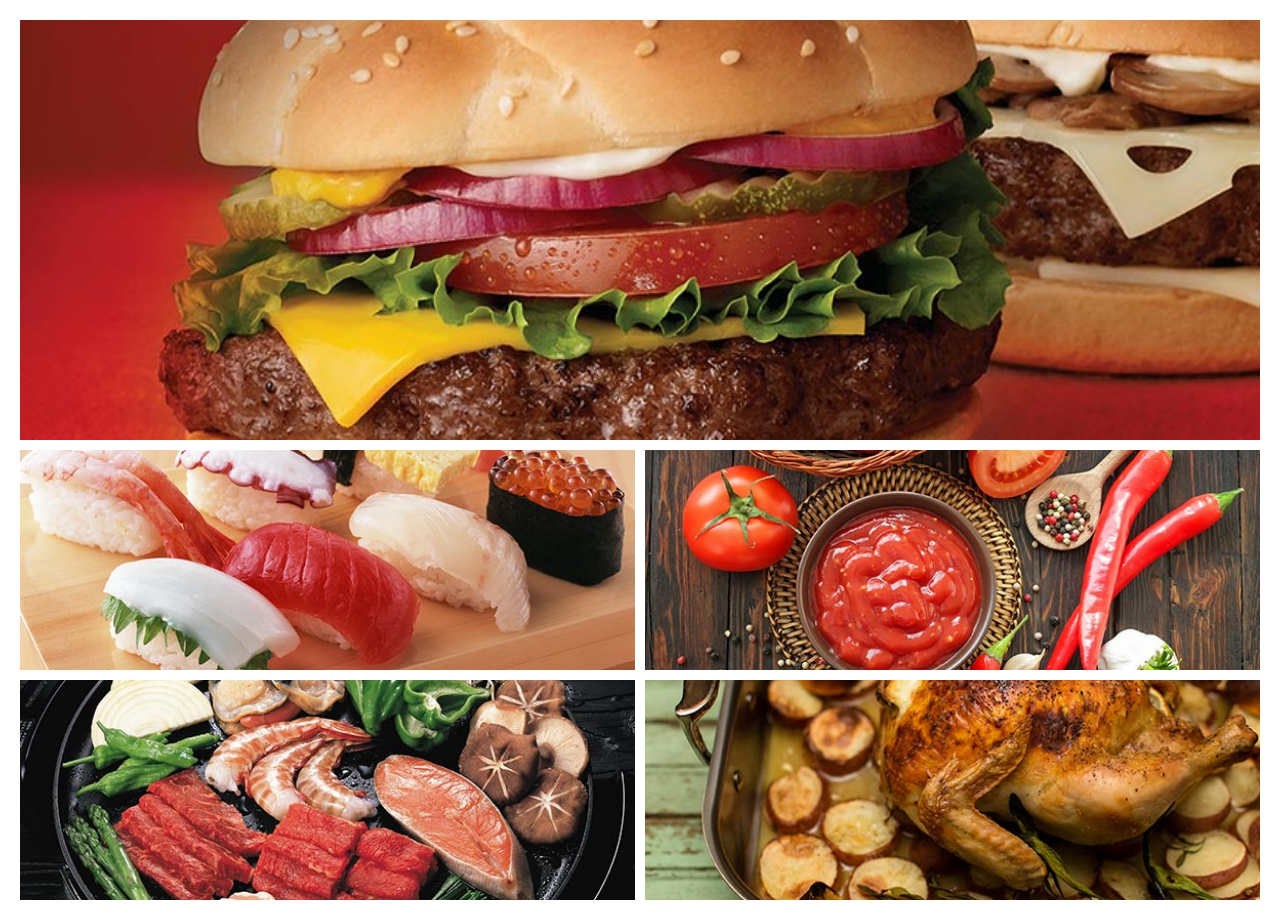
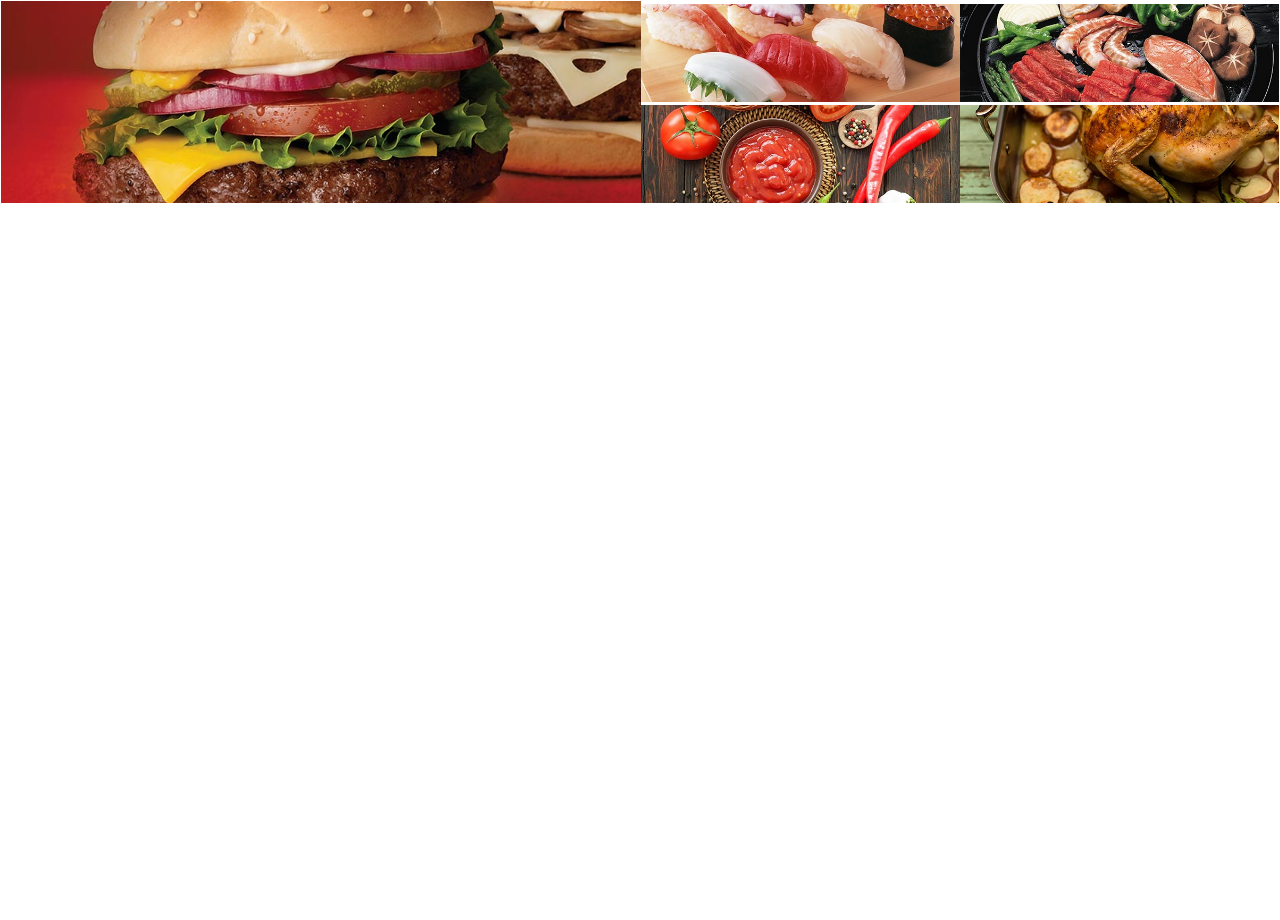
Before and after one commit to Bohangood/Homework, a plain HTML site: page index.html in a window 1280 px wide. After the commit the page ends 800 px from the top, so only its background shows below. Drawn offline with Linux system fonts and the light colour scheme.

Commit message:
upgrade1

```diff
--- a/style.css
+++ b/style.css
@@ -2,7 +2,7 @@ body{
     margin: 0;
 }
 .content {
-    padding: 10px;
+    padding: 1px;
 
 }
 .burger{
@@ -12,7 +12,7 @@ body{
     background-position: center;
 
 
-    padding: 10px;
+    padding: 1px;
     min-height:200px;
 
     position: relative;
@@ -20,8 +20,8 @@ body{
 }
 .menu{
     display: grid;
-    gap: 10px;
-    margin-top: 10px;
+    gap: 3px;
+    margin-top: 3px;
 }
 .food{
     background-image: url(sushi.jpg);
@@ -29,7 +29,7 @@ body{
     background-repeat: no-repeat;
     background-position: center;
 
-    padding: 10px;
+    padding: 1px;
     min-height: 90px;
     position: relative;
 }
@@ -37,21 +37,21 @@ body{
     background-image: url(rajcata.jpg);
     background-size: cover;
     background-position: center;
-    padding: 10px;
+    padding: 1px;
     min-height: 90px;
     position: relative;
 }
 .menu2{
     display: grid;
-    gap: 10px;
-    margin-top: 10px;
+    gap: 3px;
+    margin-top: 3px;
 }
 .food3{
     background-image: url(grilovani.jpg);
     background-size: cover;
     background-position: center;
 
-    padding: 10px;
+    padding: 1px;
     min-height: 90px;
     position: relative;
 }
@@ -59,13 +59,13 @@ body{
     background-image: url(kure.jpg);
     background-size: cover;
     background-position: center;
-    color: white;
 
-    padding: 10px;
+
+    padding: 1px;
     min-height: 90px;
     position: relative;
 }
-@media (min-width: 600px) {
+@media (max-width: 600px) {
     .content {
       padding: 20px;
     }
@@ -85,7 +85,8 @@ body{
       }
   }
 
-  @media (min-width: 1024px) {
+  @media (max-width: 1020px) {
+
     .burger {
       min-height: 400px;
     }
@@ -94,7 +95,20 @@ body{
       min-height: 200px;
     }
 
-    .menu {
-      grid-template-columns: repeat(2, 1fr);
+  }
+
+  @media (min-width: 1021px) {
+    .burger {
+      width: 100%;
     }
+    .content{
+      display: flex;
+      flex-direction: row;
+    }
+.menu {
+  width: 50%;
+}
+.menu2 {
+  width: 50%;
+}
   }
```
